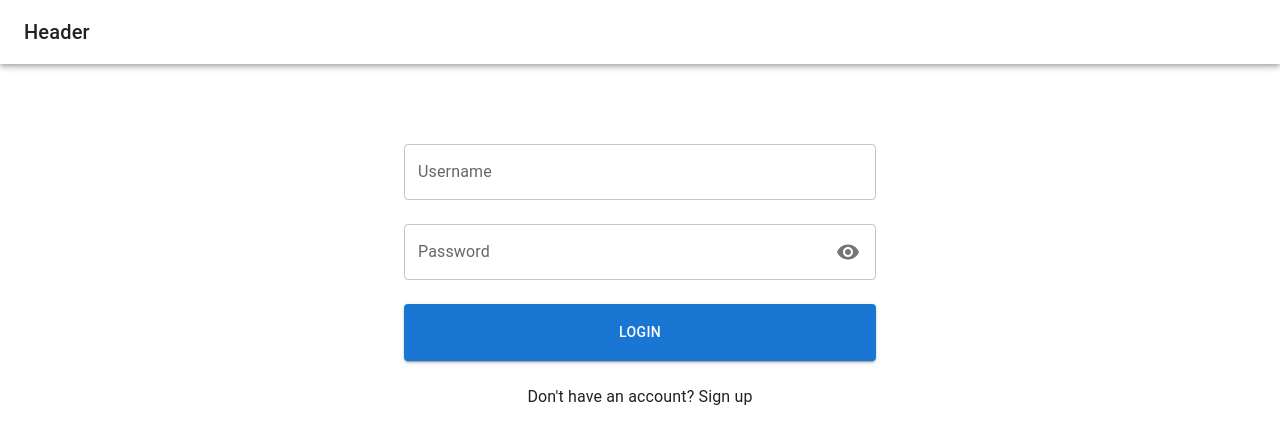
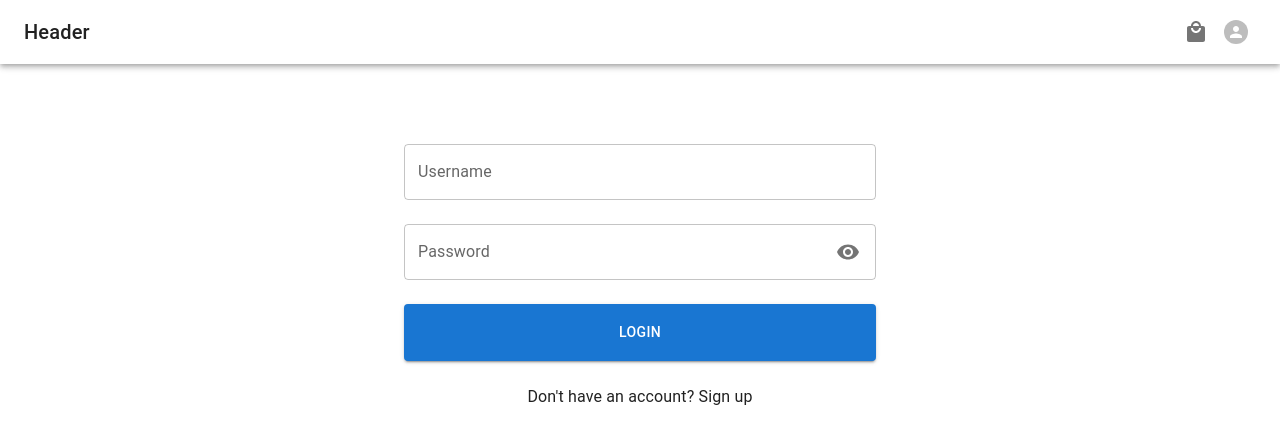
Before and after one commit to mailauki/ecommerce, a React (Create React App) app in the folder client/: page /login in a window 1280 px wide. Shown: the top 444 px of the page. Built offline with nearby package versions, Linux system fonts and the light colour scheme; no server answers.

Commit message:
Add Profile page

```diff
--- a/client/src/App.js
+++ b/client/src/App.js
@@ -8,10 +8,12 @@ import Header from "./components/Header";
 import Home from "./pages/Home";
 import Auth from "./pages/Auth";
 import Product from "./pages/Product";
+import Profile from "./pages/Profile";
 
 export default function App() {
   const prefersDarkMode = useMediaQuery('(prefers-color-scheme: dark)');
   const [count, setCount] = useState(0);
+  const [currentUser, setUser] = useState({});
 
   const theme = useMemo(
     () =>
@@ -26,7 +28,10 @@ export default function App() {
   useEffect(() => {
     fetch("/hello")
       .then((r) => r.json())
-      .then((data) => setCount(data.count));
+      .then((data) => setCount(data.count))
+    fetch("/me")
+    .then((r) => r.json())
+    .then((user) => setUser(user))
   }, []);
 
   return (
@@ -35,13 +40,14 @@ export default function App() {
         <CssBaseline />
 
         <div className="App">
-          <Header />
+          <Header user={currentUser} />
 
           <Routes>
             <Route path="/testing" element={<h1>Page Count: {count}</h1>} />
             <Route path="/login" element={<Auth />} />
             <Route path="/signup" element={<Auth/>} />
             <Route path="/products/:id" element={<Product />} />
+            <Route path="/me" element={<Profile user={currentUser} />} />
             <Route path="/" element={<Home />} />
           </Routes>
         </div>
--- a/client/src/components/Header.js
+++ b/client/src/components/Header.js
@@ -4,7 +4,7 @@ import { AppBar, Toolbar, Typography, Avatar, Box, Button, IconButton } from '@m
 import CartButton from './CartButton';
 import MenuIcon from '@mui/icons-material/Menu';
 
-export default function Header() {
+export default function Header({ user }) {
     const { pathname } = useLocation()
 
     return (
@@ -22,13 +22,13 @@ export default function Header() {
                     Header
                 </Typography>
 
-                {false ? (
+                {user ? (
                     <>
                         <CartButton />
 
-                        <IconButton>
+                        <IconButton component={Link} to="/me">
                             <Avatar
-                                alt="username"
+                                alt={user.username || "username"}
                                 src=""
                                 sx={{ width: 24, height: 24 }}
                             />
--- a/client/src/pages/Auth.js
+++ b/client/src/pages/Auth.js
@@ -17,7 +17,23 @@ export default function Auth() {
         pathname === "/login" ? (
             console.log("login", formData)
         ) : (
-            console.log("signup", formData)
+            // console.log("signup", formData)
+            fetch("/signup", {
+                method: "POST",
+                headers: {
+                    "Content-Type": "application/json"
+                },
+                body: JSON.stringify({ ...formData, password_confirmation: formData.password })
+            })
+            .then((r) => {
+                if(r.ok) {
+                    r.json().then((user) => {
+                        console.log(user)
+                    })
+                } else {
+                    r.json().then((err) => console.log(err))
+                }
+            })
         )
     }
 
--- /dev/null
+++ b/client/src/pages/Profile.js
@@ -0,0 +1,14 @@
+import { Button } from "@mui/material"
+
+export default function Profile({ user }) {
+    if(!user) return <h1>No User Found</h1>
+
+    return (
+        <>
+            <h1>ID: {user.id}</h1>
+            <h2>Username: {user.username}</h2>
+            <Button variant="outlined">Logout</Button>
+            <Button variant="contained" color="error">Delete Account</Button>
+        </>
+    )
+}
```
Also changed, not shown: 1 other file (tests, documents, lock files or other folders).
